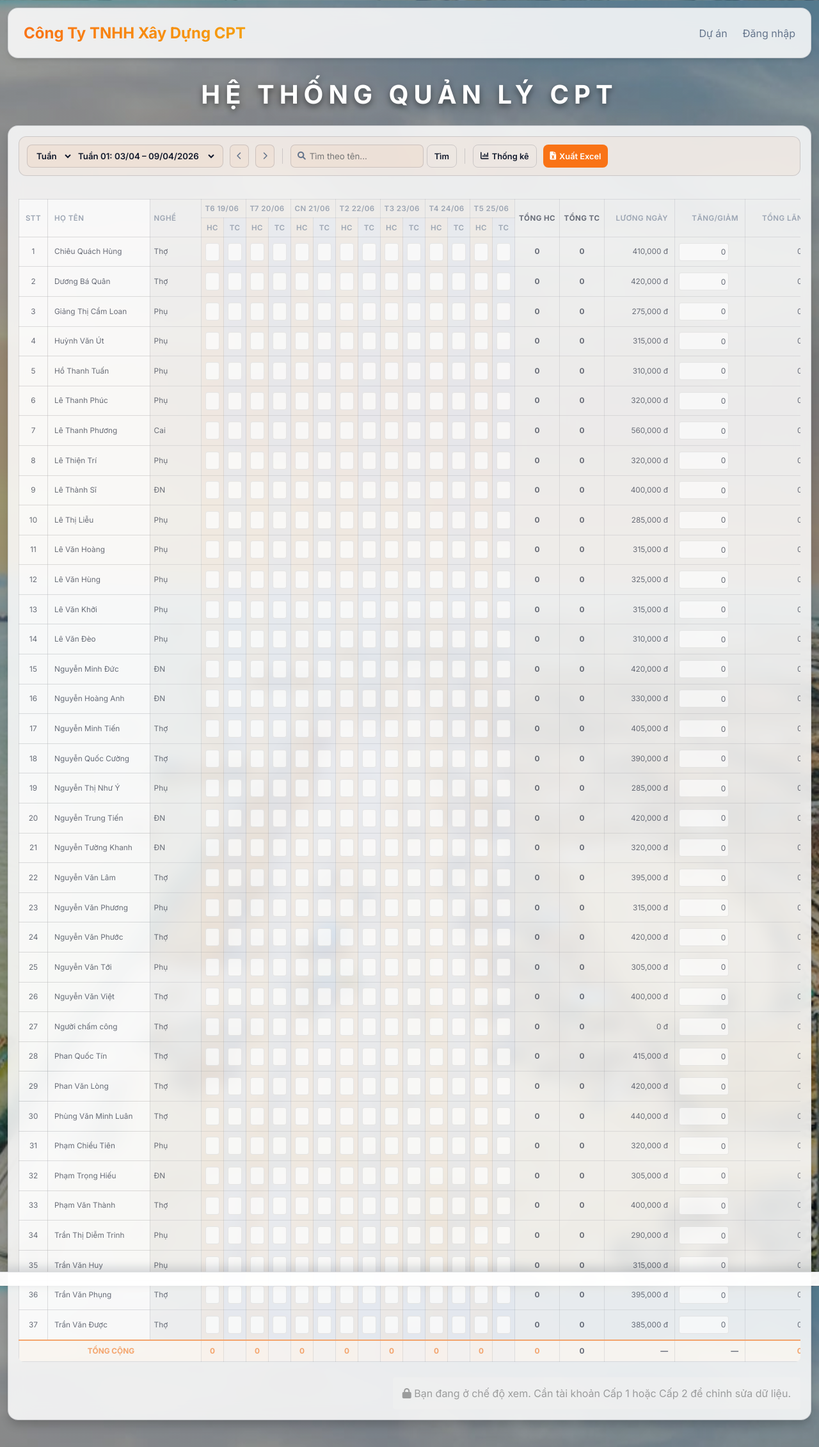
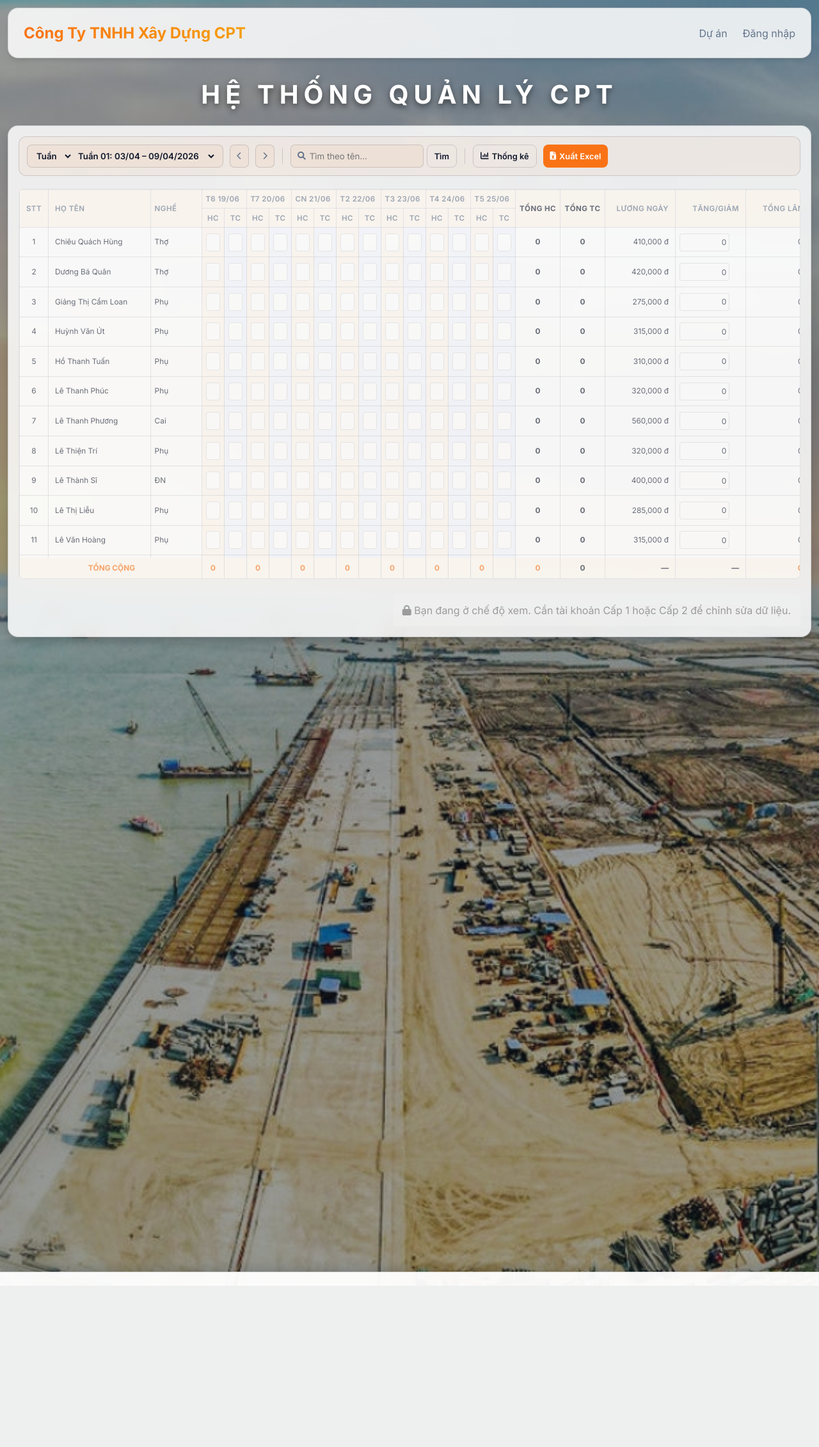
Before and after one commit to bruhhhh978/CPT, a Django app: page /sheet/ in a window 1280 px wide. Shown: the whole page at 64% size. After the commit the page ends 2010 px from the top, so only its background shows below. Run offline with Django 5.2, Linux system fonts and the light colour scheme; data comes from the database, SQL or seed files in the repository; both versions use the stored data as it was after the commit.

Commit message:
update payroll sheet

```diff
--- a/payroll/templates/payroll/payroll_sheet.html
+++ b/payroll/templates/payroll/payroll_sheet.html
@@ -200,6 +200,71 @@
 .table-scrollbar-proxy::-webkit-scrollbar-track { background: rgba(0, 0, 0, 0.06); }
 .table-scrollbar-proxy::-webkit-scrollbar-thumb { background: rgba(249, 115, 22, 0.55); border-radius: 999px; }
 body.has-table-scrollbar-proxy { padding-bottom: 30px; }
+
+.payroll-sheet-table-container {
+    --payroll-visible-rows: 12;
+    --payroll-header-row-height: 34px;
+    max-height: calc(var(--payroll-header-row-height) * 2 + var(--payroll-visible-rows) * 42px + 48px);
+    overflow: auto !important;
+    overscroll-behavior: contain;
+    border: 1px solid var(--border);
+    background: rgba(255, 255, 255, 0.96);
+}
+
+.payroll-sheet-table-container::-webkit-scrollbar {
+    display: block !important;
+    width: 10px !important;
+    height: 10px !important;
+}
+
+.payroll-sheet-table-container::-webkit-scrollbar-track {
+    background: rgba(0, 0, 0, 0.06) !important;
+}
+
+.payroll-sheet-table-container::-webkit-scrollbar-thumb {
+    background: rgba(249, 115, 22, 0.5) !important;
+    border-radius: 999px !important;
+}
+
+.payroll-sheet-table-container .payroll-table {
+    margin-top: 0;
+}
+
+.payroll-sheet-table-container .payroll-table thead th {
+    position: sticky;
+    top: 0;
+    z-index: 70;
+    background: #fff7ed;
+    box-shadow: 0 1px 0 var(--border);
+}
+
+.payroll-sheet-table-container .payroll-table thead tr:nth-child(2) th {
+    top: var(--payroll-header-row-height);
+    z-index: 69;
+}
+
+.payroll-sheet-table-container .payroll-table thead th.stt-col,
+.payroll-sheet-table-container .payroll-table thead th.name-col {
+    z-index: 90;
+}
+
+.payroll-sheet-table-container .payroll-table tbody tr.summary-row td {
+    position: sticky;
+    bottom: 0;
+    z-index: 65;
+    background: var(--surface, #fff8f0) !important;
+    box-shadow: 0 -2px 0 var(--primary), 0 -8px 18px rgba(15, 23, 42, 0.12);
+}
+
+.payroll-sheet-table-container .payroll-table tbody tr.summary-row td.stt-col,
+.payroll-sheet-table-container .payroll-table tbody tr.summary-row td.name-col {
+    z-index: 85;
+}
+
+.payroll-sheet-table-container .payroll-table tbody tr.summary-row:hover td {
+    background: var(--surface, #fff8f0) !important;
+}
+
 </style>
 
 <div class="card">
@@ -282,7 +347,7 @@ body.has-table-scrollbar-proxy { padding-bottom: 30px; }
         <input type="hidden" name="current_date" value="{{ target_date|date:'Y-m-d' }}">
         <input type="hidden" name="view_type" value="{{ view_type }}">
 
-        <div class="table-container">
+        <div class="table-container payroll-sheet-table-container">
             <table class="payroll-table">
                 <colgroup>
                     <col class="stt-col">
@@ -572,6 +637,25 @@ body.has-table-scrollbar-proxy { padding-bottom: 30px; }
         goToPeriod(this.value, viewTypeSelect.value);
     });
 
+    (function initPayrollLimitedRows() {
+        const tableContainer = document.querySelector('.payroll-sheet-table-container');
+        const firstHeaderRow = document.querySelector('.payroll-table thead tr:first-child');
+        if (!tableContainer || !firstHeaderRow) return;
+
+        function updateHeaderRowHeight() {
+            tableContainer.style.setProperty('--payroll-header-row-height', firstHeaderRow.offsetHeight + 'px');
+            window.dispatchEvent(new Event('payroll:layoutchange'));
+        }
+
+        window.addEventListener('load', updateHeaderRowHeight);
+        window.addEventListener('resize', updateHeaderRowHeight);
+        updateHeaderRowHeight();
+
+        if ('ResizeObserver' in window) {
+            new ResizeObserver(updateHeaderRowHeight).observe(firstHeaderRow);
+        }
+    })();
+
     // Period navigation
     document.getElementById('btn-prev').addEventListener('click', function (e) {
         e.preventDefault();
@@ -608,6 +692,7 @@ body.has-table-scrollbar-proxy { padding-bottom: 30px; }
             const shouldShow = scrollWidth > clientWidth + 1;
             proxy.classList.toggle('is-visible', shouldShow);
             document.body.classList.toggle('has-table-scrollbar-proxy', shouldShow);
+            window.dispatchEvent(new Event('payroll:layoutchange'));
         }
 
         tableContainer.addEventListener('scroll', function () {
```
Also changed, not shown: db.sqlite3.
